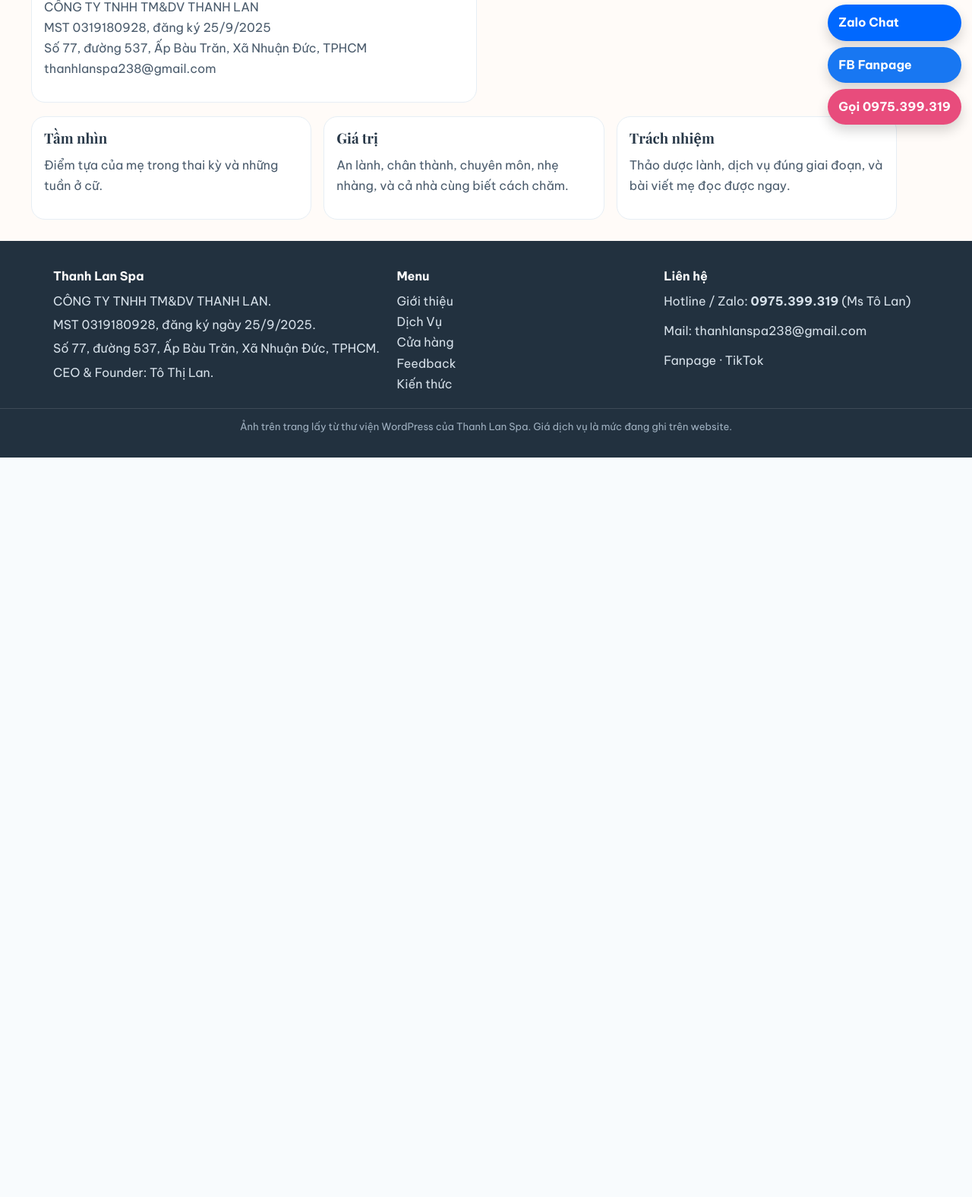
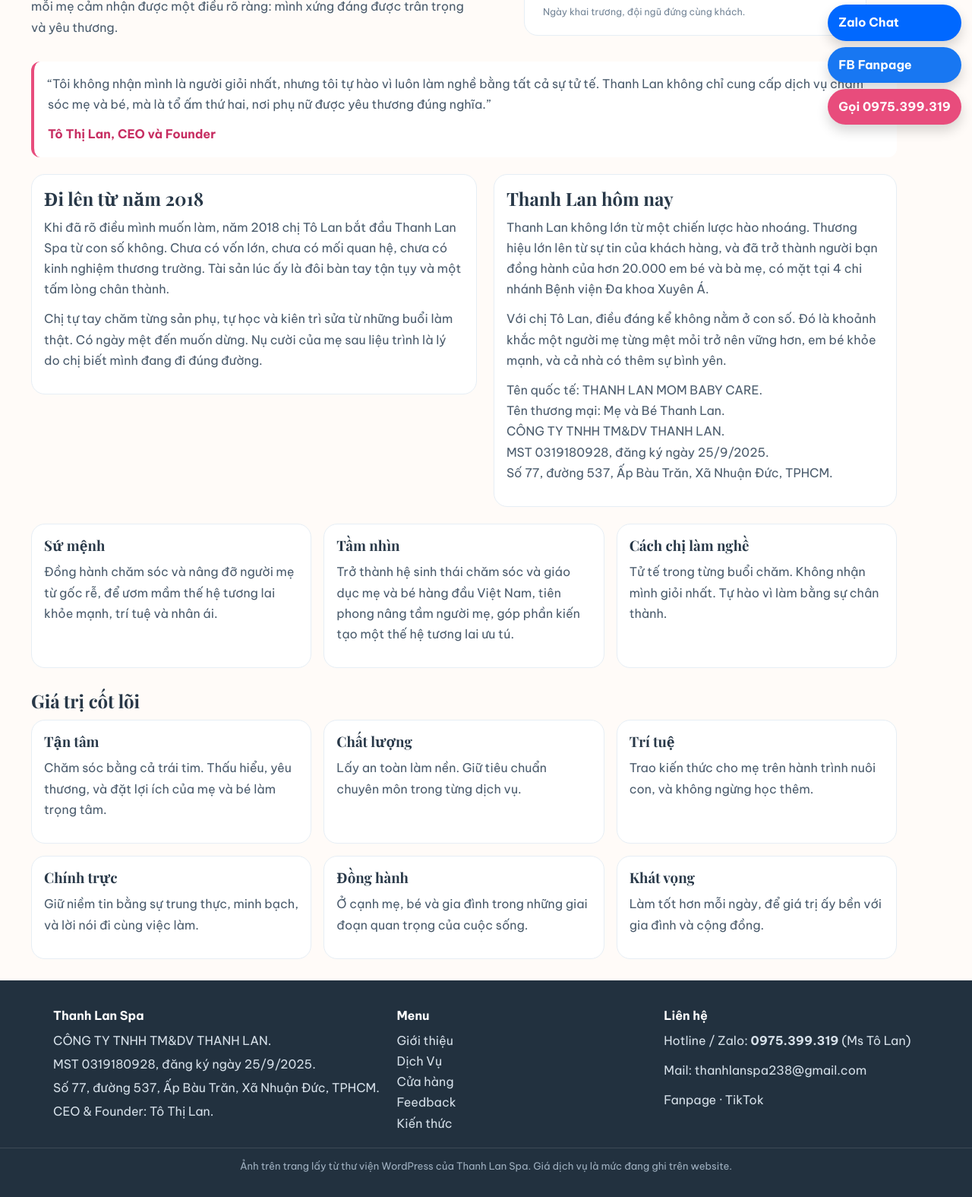
Before and after one commit to nguyennhuanhsp-art/Web_mebe, a PHP site: page /gioi-thieu.html in a window 1280 px wide. Shown: the part 622-2197 px from the top of the page at 76% size. Before the commit the page ends 1224 px from the top, so only its background shows below. Run offline with PHP 8.4, Linux system fonts and the light colour scheme.

Commit message:
Rewrite the Thanh Lan story from the company sheet.
The intro page now carries the founder story, the 2018 beginning, the mission, the vision, and the six core values, and the homepage year matches 2018.

Co-authored-by: nguyennhuanhsp-art <nguyennhuanhsp-art@users.noreply.github.com>

```diff
--- a/gioi-thieu.html
+++ b/gioi-thieu.html
@@ -42,21 +42,35 @@
   </header>
   <main><section class="page-hero"><div class="wrap">
     <p class="crumbs"><a href="index.html">Trang chủ</a> / Giới thiệu</p>
-    <p class="kicker">Giới thiệu</p><h1>Thanh Lan Spa</h1>
-    <p class="lead">Câu chuyện về CEO &amp; Founder Tô Thị Lan. Thanh Lan Spa chăm sóc mẹ và bé trước và sau sinh.</p>
+    <p class="kicker">Giới thiệu</p><h1>Câu chuyện chị Tô Lan</h1>
+    <p class="lead">Người phụ nữ bình dị, với trái tim muốn trở thành điểm tựa cho hàng ngàn phụ nữ.</p>
     <div class="split" style="margin-top:18px">
-      <div class="panel"><p>Kính gửi quý mẹ và gia đình,</p>
-        <p>Thanh Lan Spa bắt đầu từ những đêm trắng, nỗi lo tắc tia sữa và sự bỡ ngỡ khi đón con. Tô Lan muốn mỗi mẹ có một người đồng hành dịu dàng, từ lúc còn bầu đến khi bé đã về nhà.</p>
-        <p>Mỗi buổi massage mẹ bầu, thông tia sữa, phục hồi hay tắm bé đều hướng tới một điều: mẹ được nghỉ, bé được nâng niu an toàn.</p>
-        <p><strong>Trân trọng,<br />Tô Thị Lan<br />CEO &amp; Founder, Thanh Lan Spa</strong></p>
-        <p>CÔNG TY TNHH TM&amp;DV THANH LAN<br />MST 0319180928, đăng ký 25/9/2025<br />Số 77, đường 537, Ấp Bàu Trăn, Xã Nhuận Đức, TPHCM<br />thanhlanspa238@gmail.com</p>
+      <div>
+        <h2>Khởi nguồn từ một câu hỏi</h2>
+        <p>Trước khi Thanh Lan Spa ra đời, chị Tô Lan có một công việc văn phòng ổn định và một nhịp sống bình lặng. Trong vòng quay ấy, chị vẫn tự hỏi liệu mình chỉ dừng ở một cuộc đời an toàn, hay còn có thể làm một việc thực sự chạm tới người khác. Chị muốn công việc vừa lo được cuộc sống, vừa khiến trái tim ấm lại mỗi khi kết thúc một ngày.</p>
+        <h2>Bước ngoặt: phụ nữ sau sinh cần được yêu thương</h2>
+        <p>Chị rẽ sang chăm sóc mẹ và bé không phải vì một bài toán kinh doanh. Chị thấy người mẹ, sau hành trình vượt cạn, thường mệt, nhạy cảm, có khi cô đơn, và rất dễ bị lãng quên. Chị chọn đứng cạnh, lắng nghe và chăm sóc, để mỗi mẹ cảm nhận được một điều rõ ràng: mình xứng đáng được trân trọng và yêu thương.</p>
       </div>
-      <aside class="quote"><p>“Mẹ bầu cần được nghỉ trước khi con chào đời, và cần một chỗ dựa sau khi con đã nằm trong vòng tay.”</p><span>Tô Thị Lan</span></aside>
+      <figure class="panel"><img class="cover" src="https://www.tolan.vn/wp-content/uploads/2026/11/web/doi-ngu-4.jpg" alt="Đội ngũ Thanh Lan trong ngày khai trương" /><figcaption class="caption">Ngày khai trương, đội ngũ đứng cùng khách.</figcaption></figure>
     </div>
-    <div class="grid three" style="margin-top:18px">
-      <article class="panel"><h3>Tầm nhìn</h3><p>Điểm tựa của mẹ trong thai kỳ và những tuần ở cữ.</p></article>
-      <article class="panel"><h3>Giá trị</h3><p>An lành, chân thành, chuyên môn, nhẹ nhàng, và cả nhà cùng biết cách chăm.</p></article>
-      <article class="panel"><h3>Trách nhiệm</h3><p>Thảo dược lành, dịch vụ đúng giai đoạn, và bài viết mẹ đọc được ngay.</p></article>
+    <aside class="quote" style="margin-top:18px"><p>“Tôi không nhận mình là người giỏi nhất, nhưng tôi tự hào vì luôn làm nghề bằng tất cả sự tử tế. Thanh Lan không chỉ cung cấp dịch vụ chăm sóc mẹ và bé, mà là tổ ấm thứ hai, nơi phụ nữ được yêu thương đúng nghĩa.”</p><span>Tô Thị Lan, CEO và Founder</span></aside>
+    <div class="split" style="margin-top:22px">
+      <div class="panel"><h2>Đi lên từ năm 2018</h2><p>Khi đã rõ điều mình muốn làm, năm 2018 chị Tô Lan bắt đầu Thanh Lan Spa từ con số không. Chưa có vốn lớn, chưa có mối quan hệ, chưa có kinh nghiệm thương trường. Tài sản lúc ấy là đôi bàn tay tận tụy và một tấm lòng chân thành.</p><p>Chị tự tay chăm từng sản phụ, tự học và kiên trì sửa từ những buổi làm thật. Có ngày mệt đến muốn dừng. Nụ cười của mẹ sau liệu trình là lý do chị biết mình đang đi đúng đường.</p></div>
+      <div class="panel"><h2>Thanh Lan hôm nay</h2><p>Thanh Lan không lớn từ một chiến lược hào nhoáng. Thương hiệu lớn lên từ sự tin của khách hàng, và đã trở thành người bạn đồng hành của hơn 20.000 em bé và bà mẹ, có mặt tại 4 chi nhánh Bệnh viện Đa khoa Xuyên Á.</p><p>Với chị Tô Lan, điều đáng kể không nằm ở con số. Đó là khoảnh khắc một người mẹ từng mệt mỏi trở nên vững hơn, em bé khỏe mạnh, và cả nhà có thêm sự bình yên.</p><p>Tên quốc tế: THANH LAN MOM BABY CARE.<br />Tên thương mại: Mẹ và Bé Thanh Lan.<br />CÔNG TY TNHH TM&amp;DV THANH LAN.<br />MST 0319180928, đăng ký ngày 25/9/2025.<br />Số 77, đường 537, Ấp Bàu Trăn, Xã Nhuận Đức, TPHCM.</p></div>
+    </div>
+    <div class="grid three" style="margin-top:22px">
+      <article class="panel"><h3>Sứ mệnh</h3><p>Đồng hành chăm sóc và nâng đỡ người mẹ từ gốc rễ, để ươm mầm thế hệ tương lai khỏe mạnh, trí tuệ và nhân ái.</p></article>
+      <article class="panel"><h3>Tầm nhìn</h3><p>Trở thành hệ sinh thái chăm sóc và giáo dục mẹ và bé hàng đầu Việt Nam, tiên phong nâng tầm người mẹ, góp phần kiến tạo một thế hệ tương lai ưu tú.</p></article>
+      <article class="panel"><h3>Cách chị làm nghề</h3><p>Tử tế trong từng buổi chăm. Không nhận mình giỏi nhất. Tự hào vì làm bằng sự chân thành.</p></article>
+    </div>
+    <h2 style="margin-top:28px">Giá trị cốt lõi</h2>
+    <div class="grid three">
+      <article class="panel"><h3>Tận tâm</h3><p>Chăm sóc bằng cả trái tim. Thấu hiểu, yêu thương, và đặt lợi ích của mẹ và bé làm trọng tâm.</p></article>
+      <article class="panel"><h3>Chất lượng</h3><p>Lấy an toàn làm nền. Giữ tiêu chuẩn chuyên môn trong từng dịch vụ.</p></article>
+      <article class="panel"><h3>Trí tuệ</h3><p>Trao kiến thức cho mẹ trên hành trình nuôi con, và không ngừng học thêm.</p></article>
+      <article class="panel"><h3>Chính trực</h3><p>Giữ niềm tin bằng sự trung thực, minh bạch, và lời nói đi cùng việc làm.</p></article>
+      <article class="panel"><h3>Đồng hành</h3><p>Ở cạnh mẹ, bé và gia đình trong những giai đoạn quan trọng của cuộc sống.</p></article>
+      <article class="panel"><h3>Khát vọng</h3><p>Làm tốt hơn mỗi ngày, để giá trị ấy bền với gia đình và cộng đồng.</p></article>
     </div>
   </div></section></main>
   <footer>
--- a/index.html
+++ b/index.html
@@ -45,7 +45,7 @@
       <p class="lead">Tô Thị Lan và đội ngũ đồng hành cùng mẹ bầu, mẹ sau sinh và bé. Cơ sở có mặt tại 4 chi nhánh Bệnh viện Đa khoa Xuyên Á.</p>
       <div class="actions"><a class="btn" href="dich-vu.html">Xem Dịch Vụ</a><a class="btn light" href="tu-van.html">Nhận tư vấn</a></div>
       <div class="facts">
-        <article><strong>Gần 10 năm</strong><span>Kinh nghiệm mẹ và bé, từ 2019</span></article>
+        <article><strong>Gần 10 năm</strong><span>Kinh nghiệm mẹ và bé, từ 2018</span></article>
         <article><strong>20.000+</strong><span>Em bé và bà mẹ đã đồng hành</span></article>
         <article><strong>4 chi nhánh</strong><span>Trong bệnh viện Xuyên Á</span></article>
         <article><strong>0975.399.319</strong><span>Hotline Ms Tô Lan</span></article>
```
Also changed, not shown: wordpress/thanh-lan-bai.php (+8 -17 lines), wordpress/thanh-lan-cau-chuyen.php (added, +114 -0 lines).
